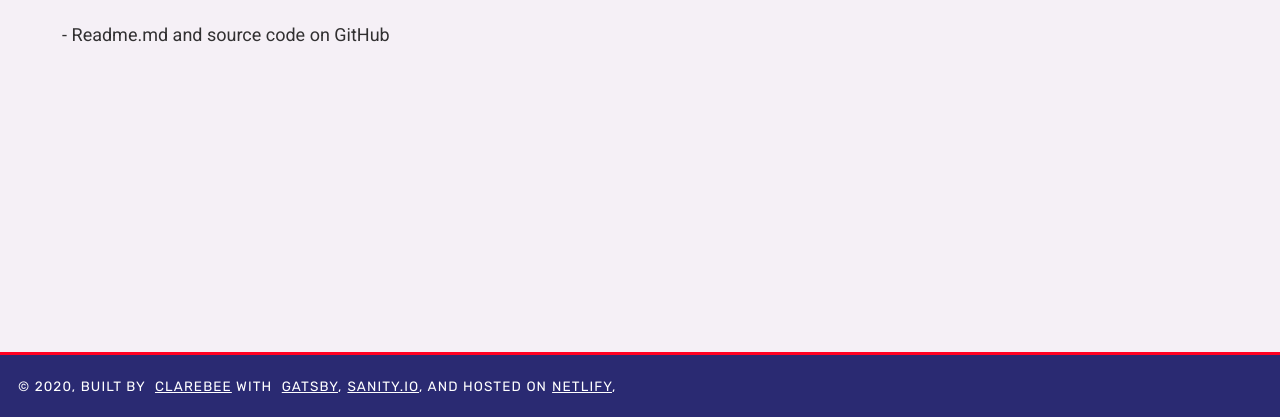
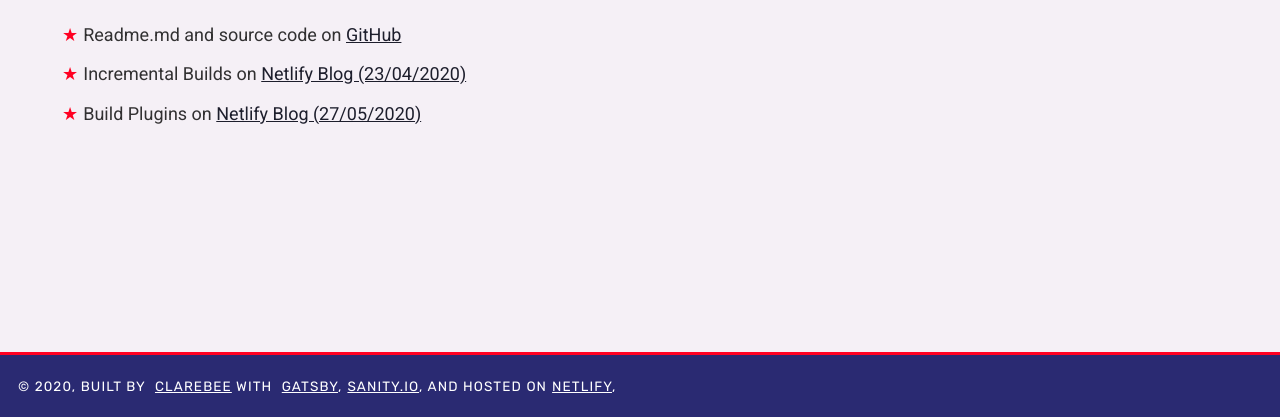
Before and after one commit to ClareBee/demo-site, a Gatsby site in the folder frontend/: page /about in a window 1280 px wide. Shown: the part 383-800 px from the top of the page. Built offline with nearby package versions, Linux system fonts and the light colour scheme; Gatsby itself is replaced by a stand-in of ours.

Commit message:
add references

```diff
--- a/frontend/src/components/movie-list.module.css
+++ b/frontend/src/components/movie-list.module.css
@@ -13,7 +13,7 @@
   flex-direction: column;
   width: 40%;
   max-width: 500px;
-  padding: 2rem 1rem 1.5rem 1rem;
+  padding: 2rem 1.5rem 1.5rem 1.5rem;
   background: #acb2c3;
   border-radius: 5px;
   box-shadow: 0 4px 6px hsla(0, 0%, 0%, 0.1);
--- a/frontend/src/components/references.js
+++ b/frontend/src/components/references.js
@@ -4,7 +4,22 @@ import styles from "./references.module.css"
 const References = () => (
   <article>
     <ul className={styles.references}>
-      <li>- Readme.md and source code on GitHub</li>
+      <li>
+        Readme.md and source code on{" "}
+        <a href="https://github.com/ClareBee/demo-site">GitHub</a>
+      </li>
+      <li>
+        Incremental Builds on{" "}
+        <a href="https://www.netlify.com/blog/2020/04/23/enable-gatsby-incremental-builds-on-netlify/">
+          Netlify Blog (23/04/2020)
+        </a>
+      </li>
+      <li>
+        Build Plugins on{" "}
+        <a href="https://www.netlify.com/blog/2020/05/27/netlify-build-plugins-are-here/">
+          Netlify Blog (27/05/2020)
+        </a>
+      </li>
     </ul>
   </article>
 )
--- a/frontend/src/components/references.module.css
+++ b/frontend/src/components/references.module.css
@@ -3,3 +3,9 @@
   padding: 0;
   font-family: Roboto, sans-serif;
 }
+
+.references li:before {
+  content: "\2605";
+  color: #ff0022;
+  margin-right: 5px;
+}
```
